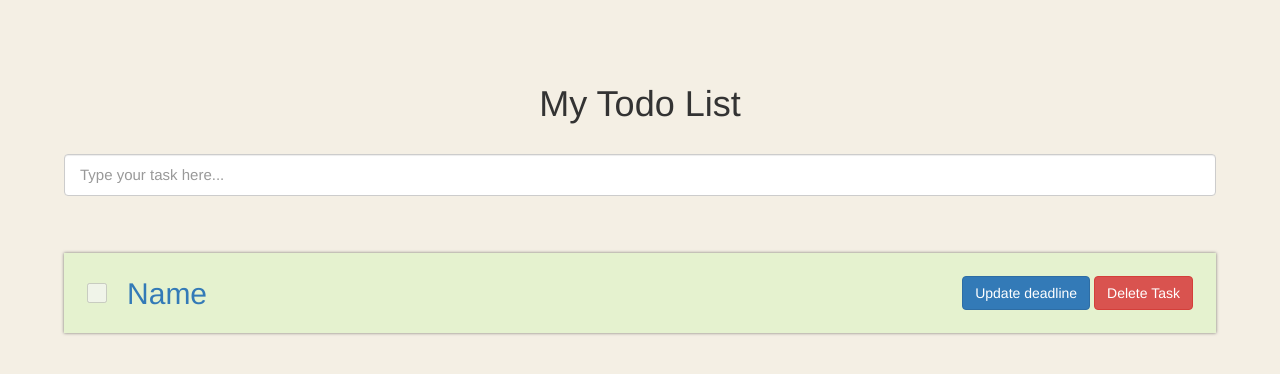
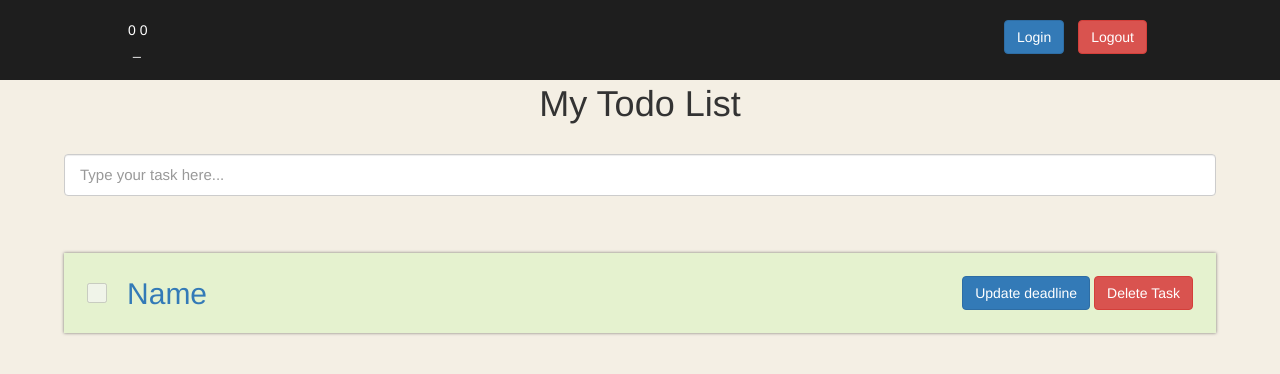
Before and after one commit to nkp1111/python-projects, a Flask app: page / in a window 1280 px wide. Shown: the top 374 px of the page. Run offline with Flask 3, Linux system fonts and the light colour scheme; data comes from the database, SQL or seed files in the repository; both versions use the stored data as it was after the commit; some libraries are stand-ins or nearby versions.

Commit message:
Feat: add header for and User for login and logout

```diff
--- a/8.todo_list/main.py
+++ b/8.todo_list/main.py
@@ -6,6 +6,7 @@ from flask import Flask, render_template, redirect, url_for, request
 from flask_bootstrap import Bootstrap
 from flask_sqlalchemy import SQLAlchemy
 from datetime import datetime
+from sqlalchemy.orm import relationship
 
 from form import AddTaskForm
 
@@ -23,6 +24,16 @@ class ToDoTask(db.Model):
     task = db.Column(db.String(1000), nullable=False)
     completed = db.Column(db.Boolean, nullable=False)
     deadline = db.Column(db.DateTime)
+    user = relationship('User', back_populates='tasks')
+    user_id = db.Column(db.Integer, db.ForeignKey("user.id"))
+
+
+class User(db.Model):
+    id = db.Column(db.Integer, primary_key=True)
+    name = db.Column(db.String(500), nullable=False)
+    email = db.Column(db.String(500), nullable=False, unique=True)
+    password = db.Column(db.String(500), nullable=False)
+    tasks = relationship("ToDoTask", back_populates='user')
 
 
 with app.app_context():
--- a/8.todo_list/static/css/index.css
+++ b/8.todo_list/static/css/index.css
@@ -81,3 +81,28 @@ input[type="text"] {
 .deadline-form .btn {
   padding: 1rem 3rem;
 }
+
+/* header  */
+header {
+  position: absolute;
+  background: #1e1e1e;
+  top: 0;
+  left: 0;
+  right: 0;
+  padding: 2rem 10%;
+  color: #fff;
+  display: flex;
+}
+
+.logo span {
+  display: inline-block;
+  margin-left: .5rem;
+}
+
+header .btn-holder {
+  margin-left: auto;
+}
+
+header .btn {
+  margin: 0 .5rem;
+}
--- a/8.todo_list/templates/partials/header.html
+++ b/8.todo_list/templates/partials/header.html
@@ -11,3 +11,16 @@ Todo List
 {{ super() }}
 <link rel="stylesheet" href="{{url_for('static', filename='css/index.css')}}">
 {% endblock %}
+
+{% block content %}
+<header>
+    <div class="logo">
+        0 0 <br>
+        <Span>_</Span>
+    </div>
+    <div class="btn-holder">
+        <a class="btn btn-primary">Login</a>
+        <a class="btn btn-danger">Logout</a>
+    </div>
+</header>
+{% endblock %}
```
Also changed, not shown: 8.todo_list/instance/todo_list.db.
